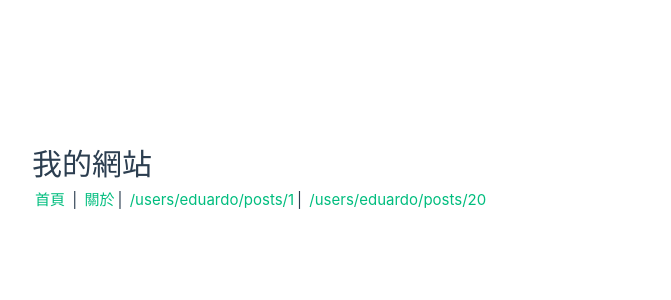
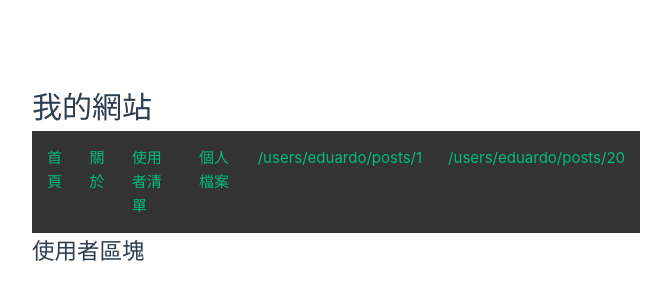
Before and after one commit to JerryChang0504/20250524vue3, a Vue app: page /users in a window 1280 px wide. Shown: the part 224-524 px from the top of the page, without its empty margins (608-1279 px from the left). Built offline with nearby package versions, Linux system fonts and the light colour scheme.

Commit message:
巢狀路由

```diff
--- a/src/App.vue
+++ b/src/App.vue
@@ -43,6 +43,7 @@ import TabBar from './components/TabBar.vue';
 import UserData from './components/UserData.vue'
 import ProvideInjectRef from './components/ProvideView/ProvideInjectRef.vue'
 import { ref } from 'vue'
+import TopNavbar from './views/TopNavbar.vue';
 
 const userDate = { name: 'Mary', age: 18 }
 const show = ref(false)
@@ -79,15 +80,10 @@ const message = ref({
   </header>
 
   <main>
+    <h1>我的網站</h1>
 
+    <TopNavbar />
     <div>
-      <h1>我的網站</h1>
-      <nav>
-        <router-link to="/">首頁</router-link> |
-        <router-link to="/about">關於</router-link>|
-        <router-link to="/users/eduardo/posts/1">/users/eduardo/posts/1</router-link>|
-        <router-link to="/users/eduardo/posts/20">/users/eduardo/posts/20</router-link>
-      </nav>
       <router-view />
     </div>
 
--- /dev/null
+++ b/src/views/TopNavbar.vue
@@ -0,0 +1,24 @@
+<template>
+    <nav class="top-navbar">
+        <router-link to="/">首頁</router-link>
+        <router-link to="/about">關於</router-link>
+        <router-link to="/users/list">使用者清單</router-link>
+        <router-link to="/users/profile">個人檔案</router-link>
+        <router-link to="/users/eduardo/posts/1">/users/eduardo/posts/1</router-link>
+        <router-link to="/users/eduardo/posts/20">/users/eduardo/posts/20</router-link>
+    </nav>
+</template>
+
+<style scoped>
+.top-navbar {
+    background-color: #333;
+    color: white;
+    padding: 12px;
+    display: flex;
+    gap: 20px;
+}
+
+.router-link-active {
+    color: #ffd04b;
+}
+</style>
--- /dev/null
+++ b/src/views/UserList.vue
@@ -0,0 +1,10 @@
+<template>
+    <div>
+        <h3>使用者清單</h3>
+        <ul>
+            <li>Alice</li>
+            <li>Bob</li>
+            <li>Charlie</li>
+        </ul>
+    </div>
+</template>
--- /dev/null
+++ b/src/views/UserProfile.vue
@@ -0,0 +1,6 @@
+<template>
+    <div>
+        <h3>個人檔案</h3>
+        <p>這是目前登入使用者的資料。</p>
+    </div>
+</template>
--- /dev/null
+++ b/src/views/Users.vue
@@ -0,0 +1,7 @@
+<template>
+    <div>
+        <h2>使用者區塊</h2>
+        <!-- 子頁面顯示區 -->
+        <router-view />
+    </div>
+</template>
```
Also changed, not shown: src/router/index.js (+12 -1 lines).
